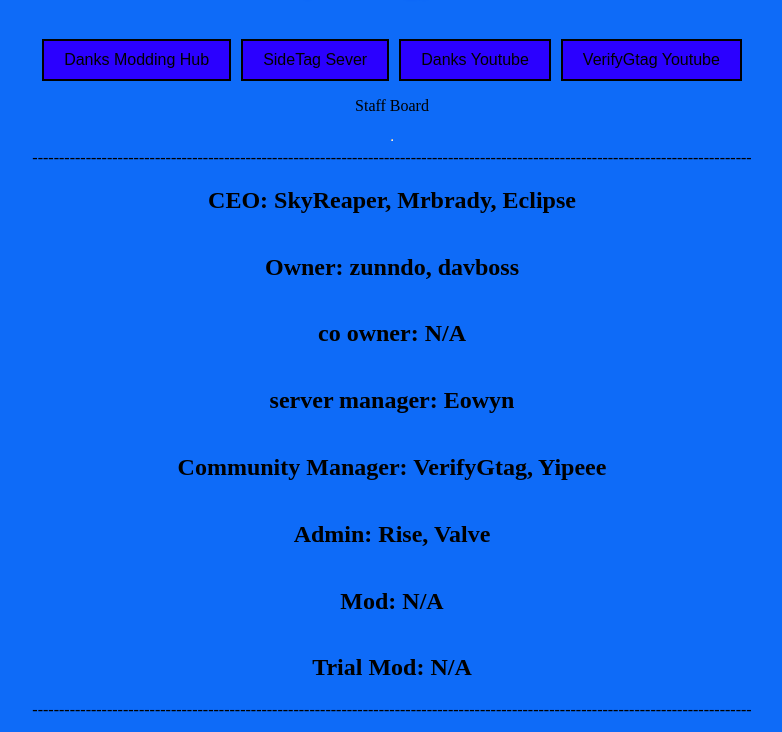
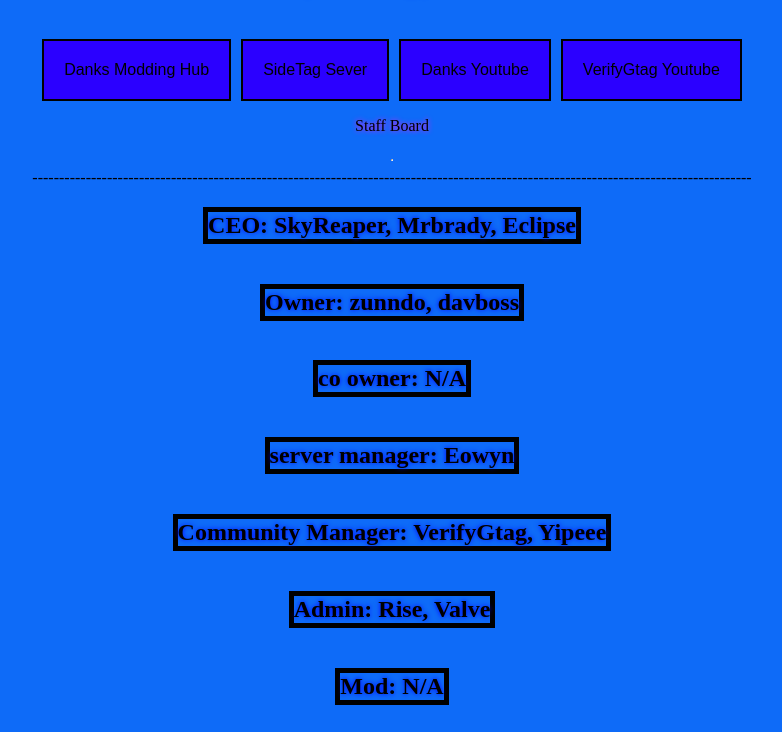
Before and after one commit to SideTag1/github, a plain HTML site: page index.html in a window 1280 px wide. Shown: the part 61-793 px from the top of the page, without its empty margins (248-1030 px from the left). Drawn offline with Linux system fonts and the light colour scheme.

Commit message:
Update style.css

```diff
--- a/style.css
+++ b/style.css
@@ -1,5 +1,6 @@
 body {
-  background-color: rgb(14, 107, 248); /* Aqua background color */
+  background-color: rgb(14, 107, 248);
+  /* Aqua background color */
   display: flex;
   flex-direction: column;
   align-items: center;
@@ -11,21 +12,39 @@ body {
 .center-text {
   text-align: center;
   font-weight: bold;
-  color: lightblue; /* Light blue text color */
-  text-shadow: 0 0 5px blue; /* Blue text shadow */
+  color: lightblue;
+  /* Light blue text color */
+  text-shadow: 0 0 5px blue;
+  /* Blue text shadow */
 }
 
 .button-container {
   display: flex;
-  gap: 10px; /* Spacing between buttons */
-  margin-top: 20px; /* Spacing above buttons */
+  gap: 10px;
+  /* Spacing between buttons */
+  margin-top: 20px;
+  /* Spacing above buttons */
 }
 
 button {
-  background-color: rgb(43, 0, 255); /* Aq
+  background-color: rgb(43, 0, 255);
+  /* Aq
 ua button color */
-  border: 2px solid black; /* Black outline */
-  padding: 10px 20px;
+  border: 2px solid black;
+  /* Black outline */
+  padding: 20px 20px;
   font-size: 16px;
   cursor: pointer;
 }
+
+h2 {
+  border: 5px solid black;
+  text-align: center;
+  text-shadow: 0 0 5px blue;
+
+}
+
+p {
+  text-shadow: 0 0 5px rgb(242, 15, 242);
+  size: 5px;
+}
```
